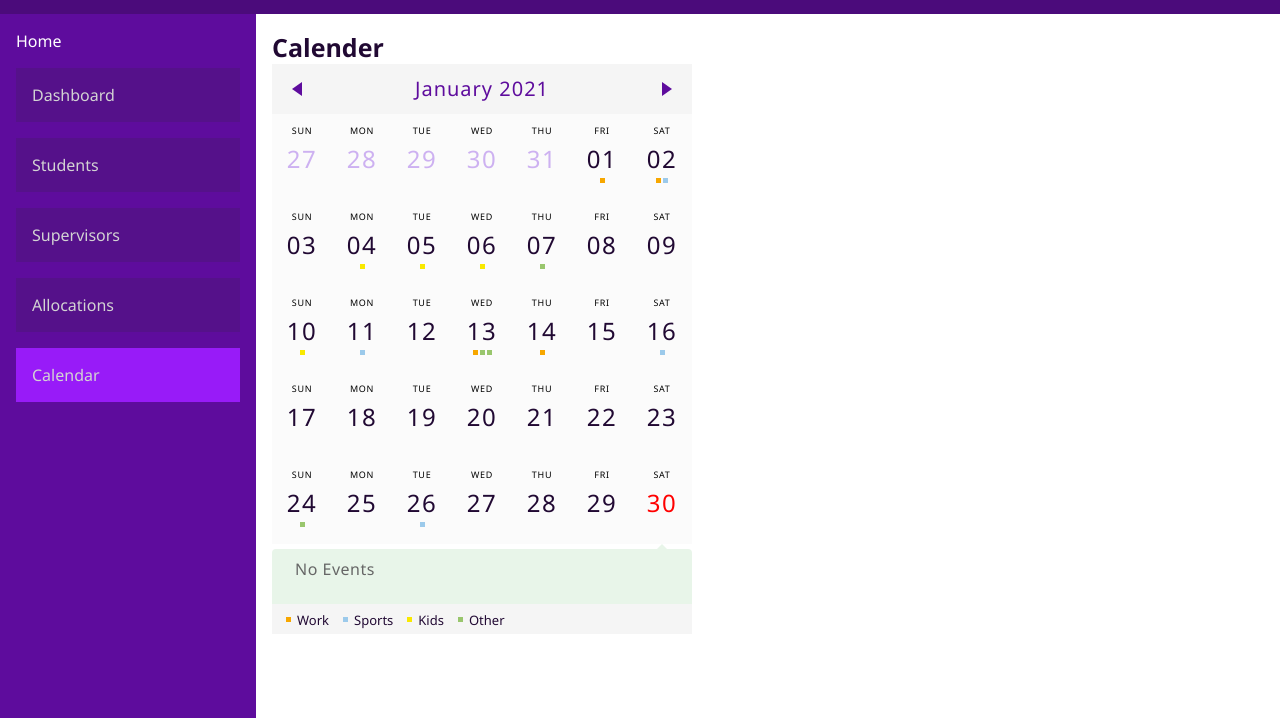
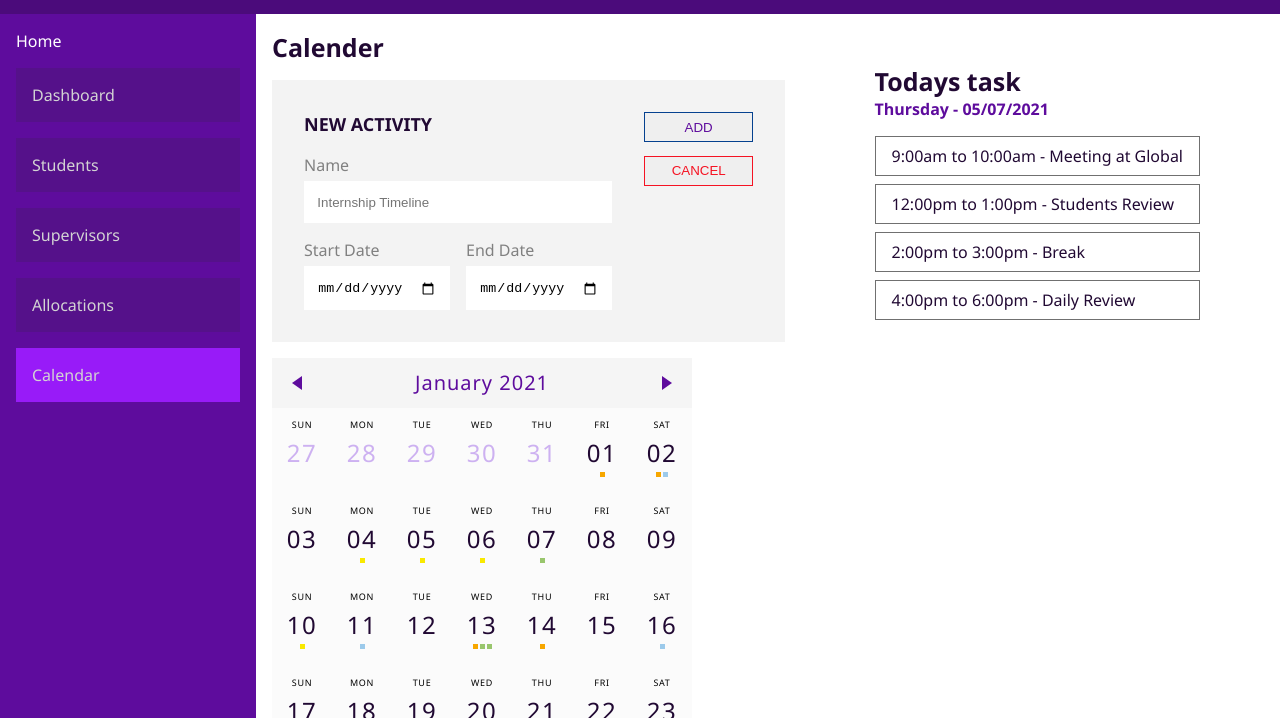
Before and after one commit to patrickhamzaokello/internshipMonitorApp, a plain HTML site: page pages/calendar.html in a window 1280 px wide. Shown: the part 82-800 px from the top of the page. Drawn offline with nearby package versions, Linux system fonts and the light colour scheme.

Commit message:
updates on calendar page

```diff
--- a/css/main.scss
+++ b/css/main.scss
@@ -154,6 +154,25 @@ ul {
     height: 88vh;
     overflow-y: auto;
 
+    .overall {
+      display: flex;
+      justify-content: space-between;
+
+      .taskdiv {
+        padding-right: 4em;
+        li {
+          border: #707070 solid 1px;
+          padding: 0.5em 1em;
+          margin-bottom: 0.5em;
+          color: #210933;
+        }
+        p {
+          color: #5e0c9d;
+          margin-bottom: 1em;
+          font-weight: bold;
+        }
+      }
+    }
     .container {
       display: grid;
       grid-template-columns: repeat(3, auto);
@@ -169,6 +188,7 @@ ul {
       background: #f3f3f3;
       padding: 1em;
       position: relative;
+
       .addicon {
         position: absolute;
         right: 1em;
@@ -720,3 +740,60 @@ ul {
     height: 0px;
   }
 }
+.newactivity {
+  padding: 2em;
+  background-color: #f3f3f3;
+  margin: 1em 0;
+  display: flex;
+  width: fit-content;
+  .activitybutton {
+    .addbutton {
+      border: 1px solid #05418f;
+      color: #5e0c9d;
+      outline: #5e0c9d;
+    }
+    .cancelbutton {
+      border: 1px solid #f51323;
+      outline: #f51323;
+      color: #f51323;
+    }
+    button {
+      display: block;
+      margin-bottom: 1em;
+      width: 100%;
+      padding: 0.5em 2em;
+      text-transform: uppercase;
+    }
+  }
+  .activityinput {
+    margin-right: 2em;
+    h1 {
+      text-transform: uppercase;
+      font-size: 18px;
+      margin-bottom: 1em;
+    }
+  }
+  form {
+    label {
+      display: block;
+      font-weight: 500;
+      color: gray;
+    }
+
+    input {
+      padding: 1em 1em;
+      margin-top: 0.4em;
+      border: none;
+      outline: lightblue;
+      width: 100%;
+    }
+
+    .date {
+      display: flex;
+      margin-top: 1em;
+      .startdate {
+        margin-right: 1em;
+      }
+    }
+  }
+}
--- a/pages/calendar.html
+++ b/pages/calendar.html
@@ -38,8 +38,53 @@
 
       <div class="contentpage">
         <h5>Calender</h5>
+        <div class="overall">
+          <div class="calenderdiv">
+            <div class="newactivity">
+              <div class="activityinput">
+                <h1>New Activity</h1>
+                <form action="">
+                  <label for="activityname">Name</label>
+                  <input
+                    class="activityname"
+                    type="text"
+                    name="activityname"
+                    placeholder="Internship Timeline"
+                  />
+                  <div class="date">
+                    <div class="startdate">
+                      <label for="startdateinput">Start Date</label>
+                      <input class="startdateinput" type="date" />
+                    </div>
+                    <div class="enddate">
+                      <label for="enddateinput">End Date</label>
+                      <input class="enddateinput" type="date" />
+                    </div>
+                  </div>
+                </form>
+              </div>
 
-        <div id="calendar"></div>
+              <div class="activitybutton">
+                <button class="addbutton">add</button>
+                <button class="cancelbutton">cancel</button>
+              </div>
+            </div>
+
+            <div id="calendar"></div>
+          </div>
+          <div class="taskdiv">
+            <h5>Todays task</h5>
+            <p>Thursday - 05/07/2021</p>
+            <div class="tasks">
+              <ul>
+                <li>9:00am to 10:00am - Meeting at Global</li>
+                <li>12:00pm to 1:00pm - Students Review</li>
+                <li>2:00pm to 3:00pm - Break</li>
+                <li>4:00pm to 6:00pm - Daily Review</li>
+              </ul>
+            </div>
+          </div>
+        </div>
         <script src="//cdnjs.cloudflare.com/ajax/libs/moment.js/2.5.1/moment.min.js"></script>
         <script src="../js/main.js"></script>
       </div>
```
Also changed, not shown: css/main.css, 1 other file.
